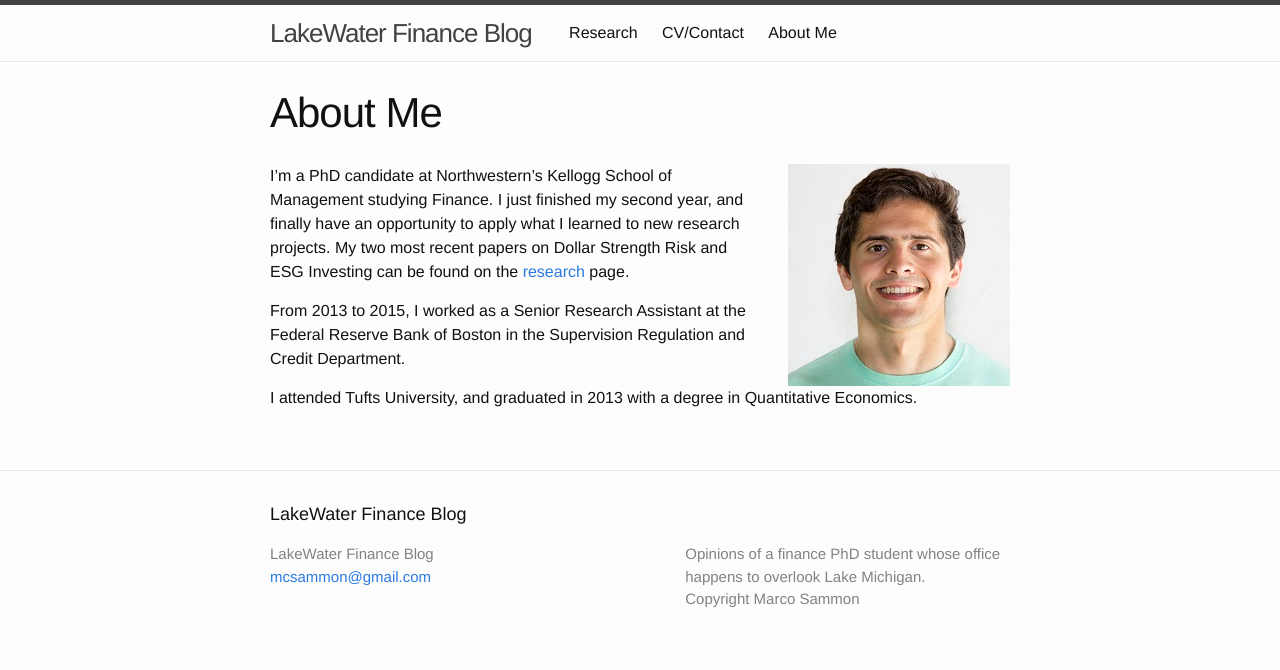
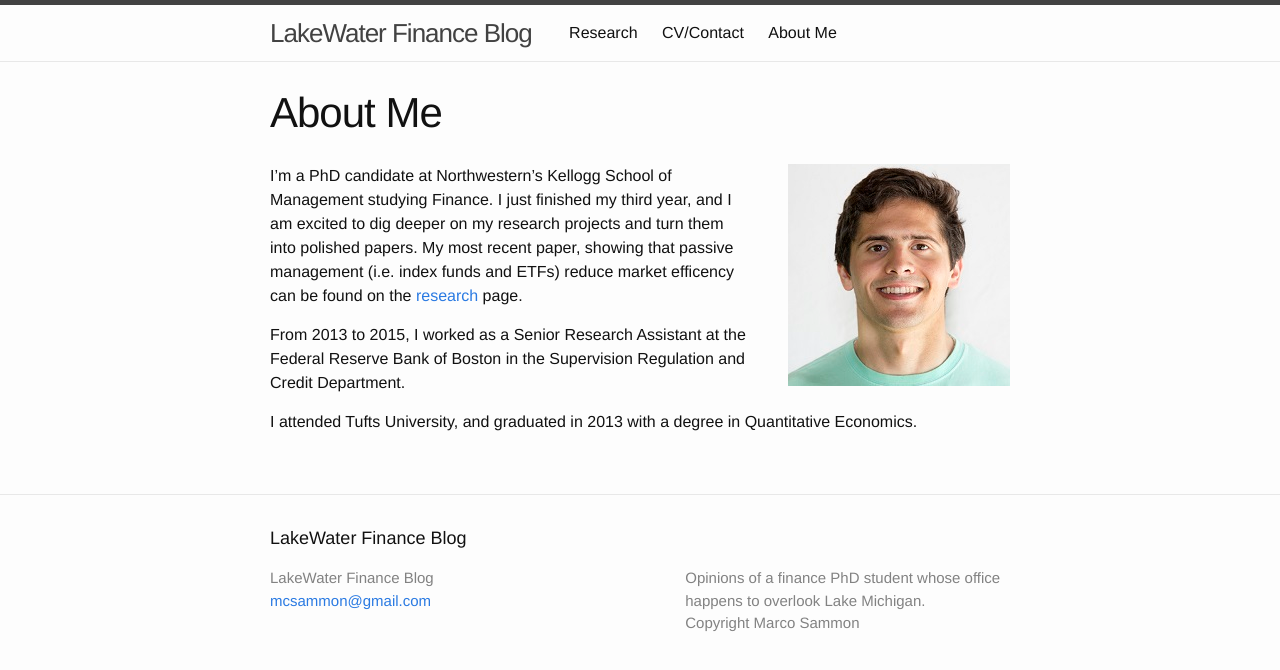
Before and after one commit to mcsammon/mcsammon.github.io, a Jekyll site: the page built from about-me.md, in a window 1280 px wide. Shown: the top 670 px of the page. Built offline with Jekyll 4.4.1, drawn with Linux system fonts in a browser that asks for light colours; comment, search, counter and statistics services are not loaded.

Commit message:
update about me

```diff
--- a/about-me.md
+++ b/about-me.md
@@ -8,7 +8,7 @@ order: 4
 <img src="/images/MC original.jpg"
 style="float:right;margin-left:40px">
 
-I'm a PhD candidate at Northwestern's Kellogg School of Management studying Finance.  I just finished my second year, and finally have an opportunity to apply what I learned to new research projects.  My two most recent papers on Dollar Strength Risk and ESG Investing can be found on the [research](http://marcosammon.com/research/) page.
+I'm a PhD candidate at Northwestern's Kellogg School of Management studying Finance.  I just finished my third year, and I am excited to dig deeper on my research projects and turn them into polished papers.  My most recent paper, showing that passive management (i.e. index funds and ETFs) reduce market efficency can be found on the [research](http://marcosammon.com/research/) page.
 
 From 2013 to 2015, I worked as a Senior Research Assistant at the Federal Reserve Bank of Boston in the Supervision Regulation and Credit Department.
 
```
Also changed, not shown: _posts/2018-09-04-research.md (+1 -1 lines).
